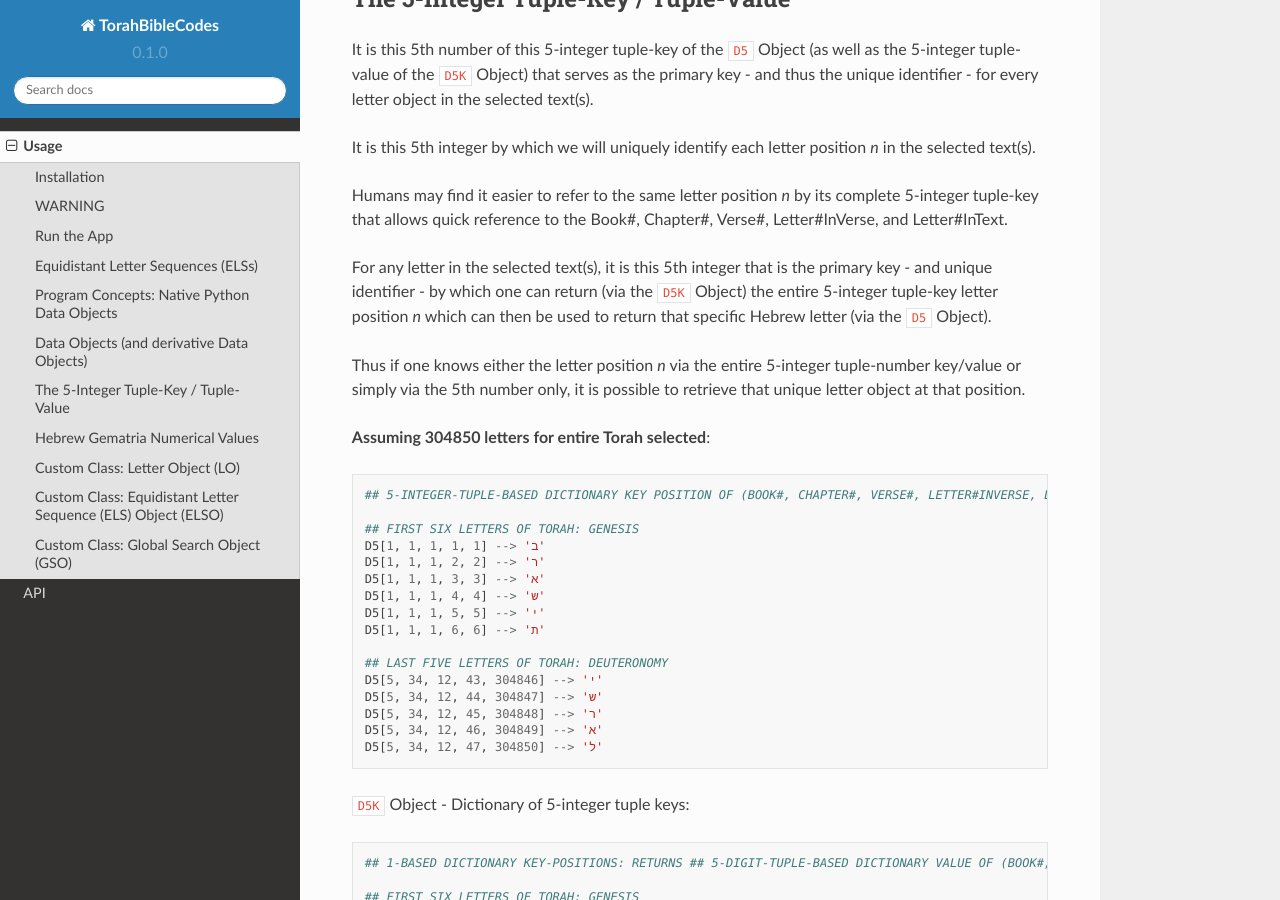
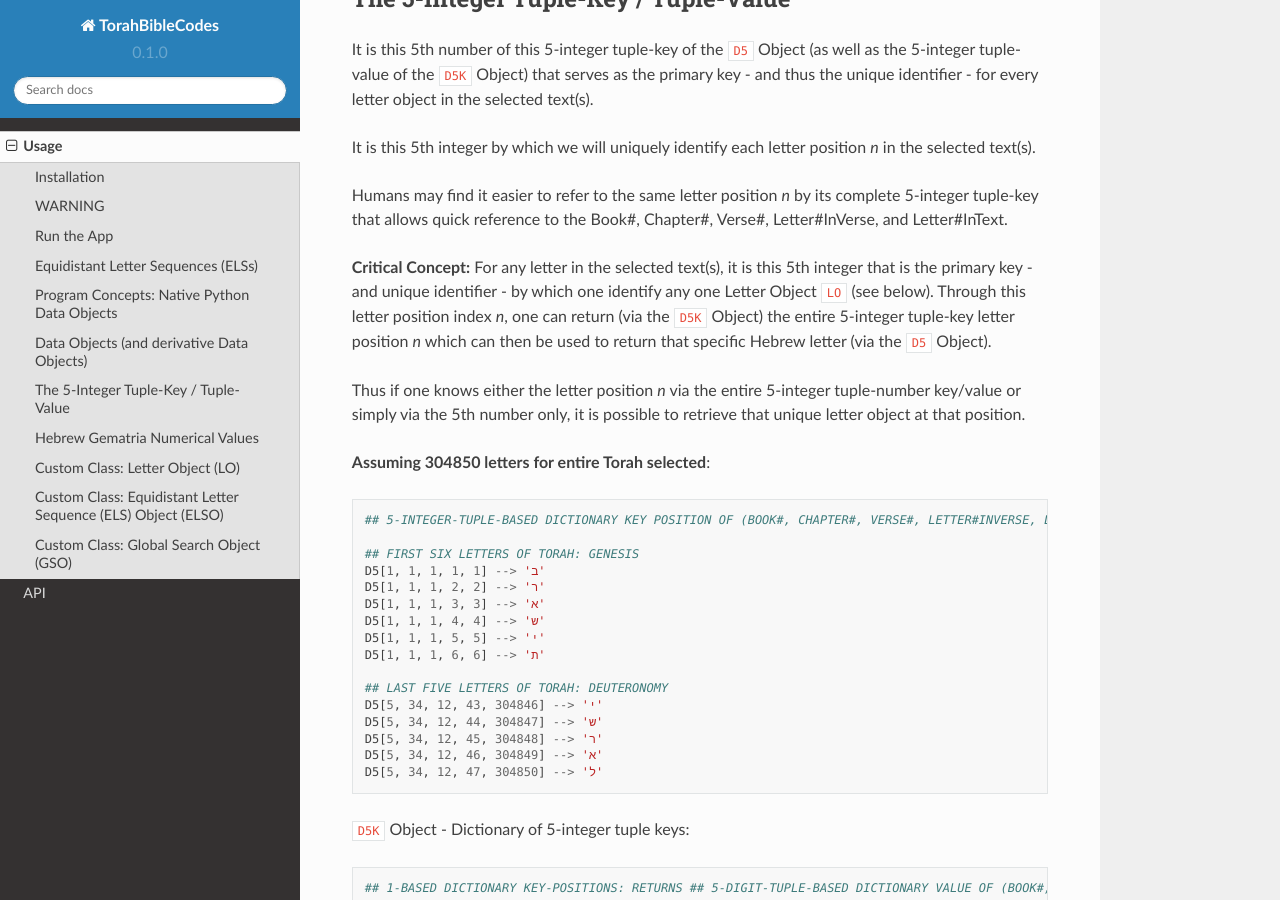
Before and after one commit to TorahBibleCodes/TorahBibleCodes_Sphinx, a Sphinx documentation site: the page built from docs/source/usage.rst, in a window 1280 px wide and 900 px high, scrolled down 6364 px. Built offline with Sphinx 7.4.7 and the Read the Docs theme 2.0.0, drawn with Linux system fonts in a browser that asks for light colours.

Commit message:
Update usage.rst

```diff
--- a/docs/source/usage.rst
+++ b/docs/source/usage.rst
@@ -284,7 +284,7 @@ It is this 5th integer by which we will uniquely identify each letter position *
 
 Humans may find it easier to refer to the same letter position *n* by its complete 5-integer tuple-key that allows quick reference to the Book#, Chapter#, Verse#, Letter#InVerse, and Letter#InText.
 
-For any letter in the selected text(s), it is this 5th integer that is the primary key - and unique identifier - by which one can return (via the ``D5K`` Object) the entire 5-integer tuple-key letter position *n* which can then be used to return that specific Hebrew letter (via the ``D5`` Object).
+**Critical Concept:** For any letter in the selected text(s), it is this 5th integer that is the primary key - and unique identifier - by which one identify any one Letter Object ``LO`` (see below). Through this letter position index *n*, one can return (via the ``D5K`` Object) the entire 5-integer tuple-key letter position *n* which can then be used to return that specific Hebrew letter (via the ``D5`` Object).
 
 Thus if one knows either the letter position *n* via the entire 5-integer tuple-number key/value or simply via the 5th number only, it is possible to retrieve that unique letter object at that position.
 
```
